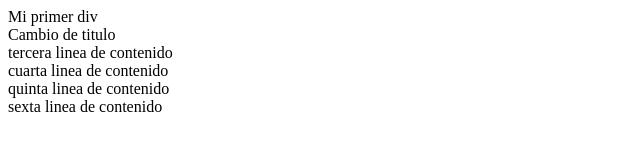
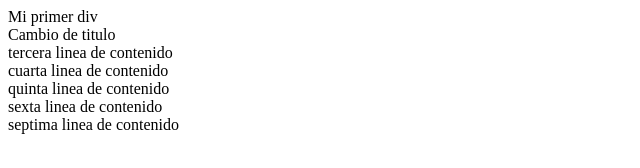
Before and after one commit to pavasamuel7-svg/pagina_web_git_martes_2026_1, a plain HTML site: page index.html in a window 1280 px wide. Shown: the whole page, without its empty margins (0-640 px from the left). Drawn offline with Linux system fonts and the light colour scheme.

Commit message:
Se agrego una septima linea de contenido

```diff
--- a/index.html
+++ b/index.html
@@ -12,6 +12,7 @@
     <div>cuarta linea de contenido<div>
     <div>quinta linea de contenido<div>
     <div>sexta linea de contenido<div>
+    <div>septima linea de contenido<div>
 
 </body>
 </html>
```
